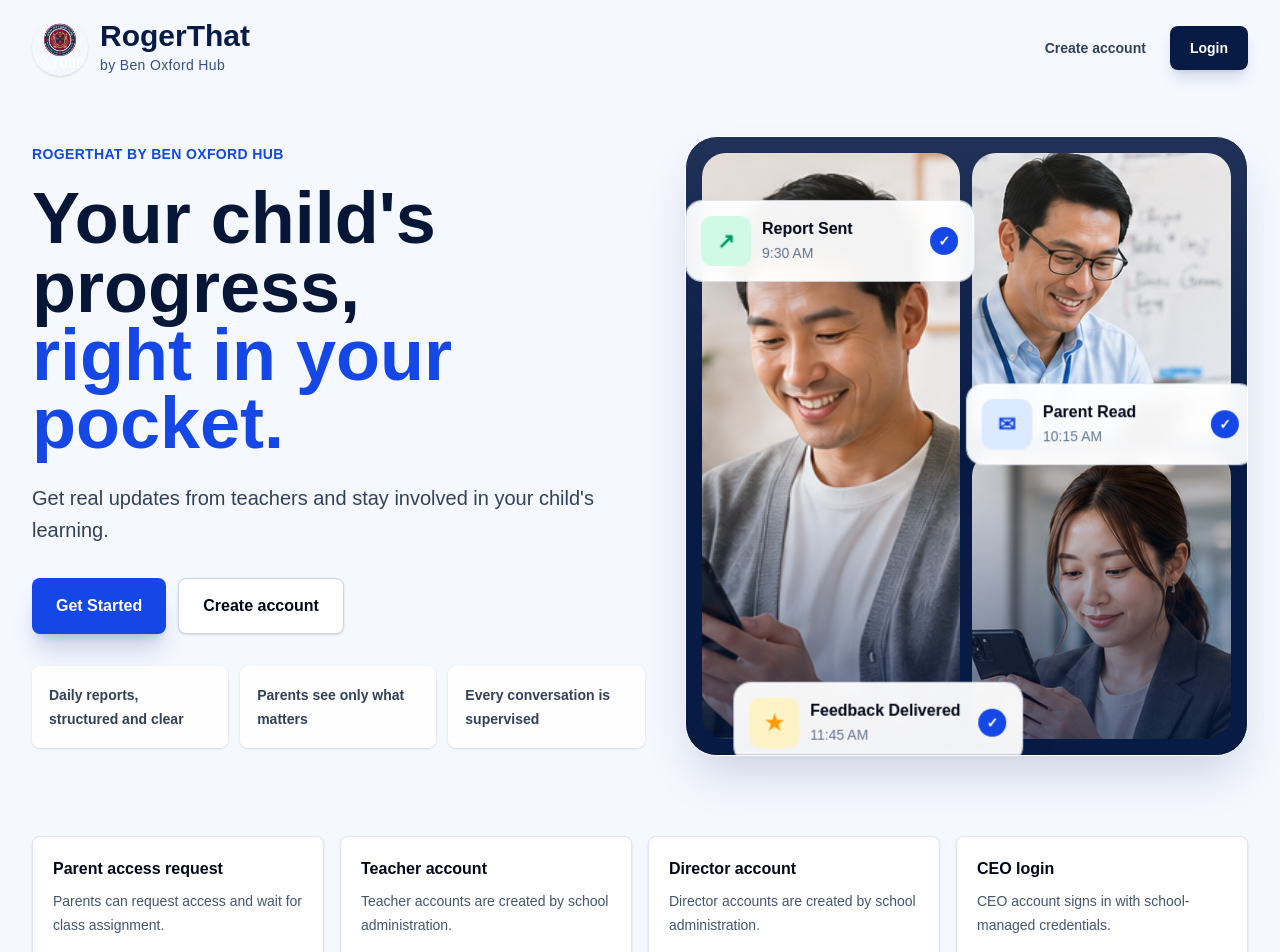
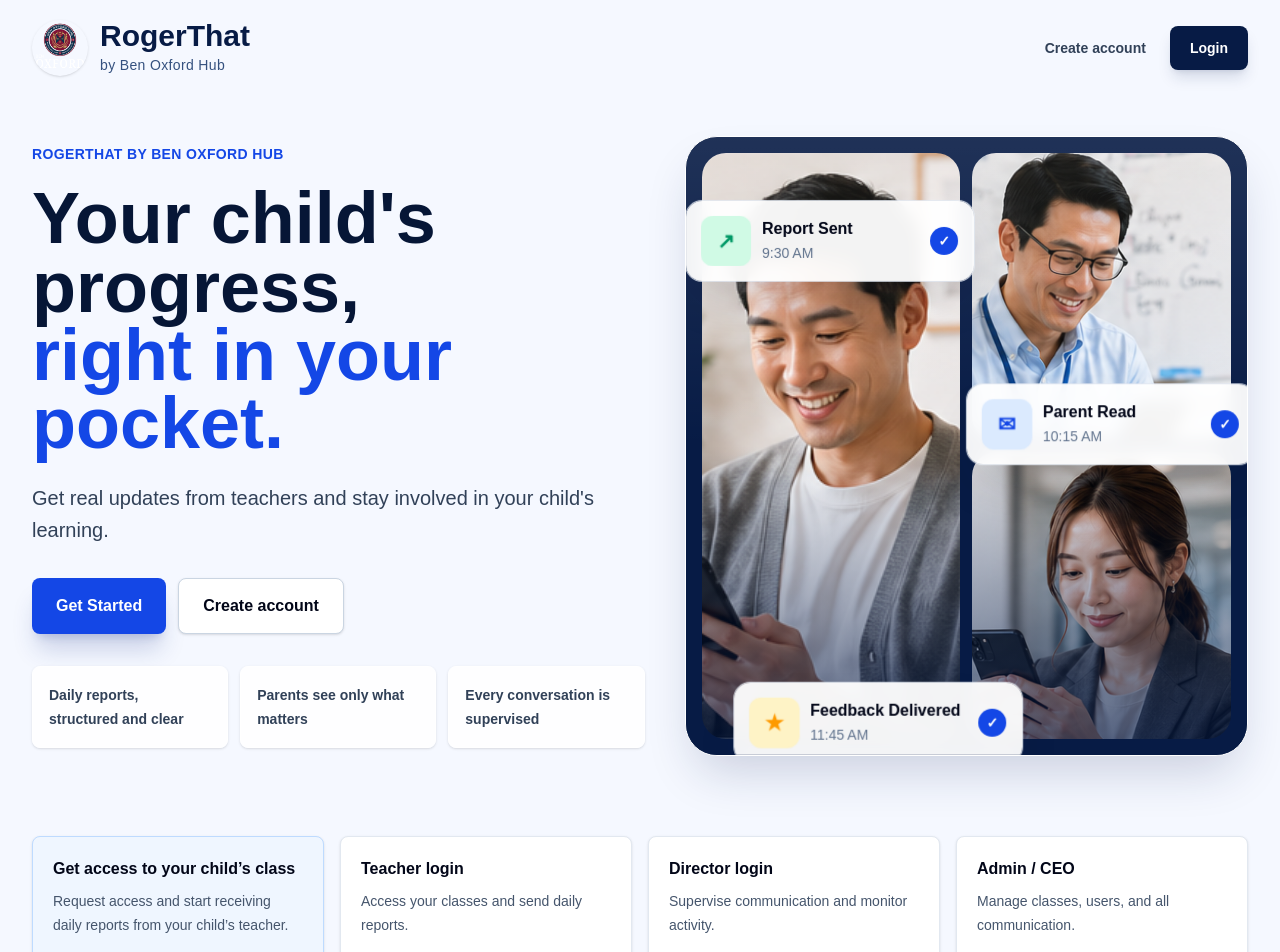
Before and after one commit to M3-AI-alt/rogerthat-app, a Next.js app: page / in a window 1280 px wide. Shown: the top 952 px of the page. Built offline with nearby package versions, Linux system fonts and the light colour scheme.

Commit message:
Update homepage entry card copy

```diff
--- a/src/app/page.tsx
+++ b/src/app/page.tsx
@@ -38,26 +38,27 @@ const notifications = [
 
 const entryOptions = [
   {
-    title: "Parent access request",
-    description: "Parents can request access and wait for class assignment.",
+    title: "Get access to your child’s class",
+    description:
+      "Request access and start receiving daily reports from your child’s teacher.",
     href: ROUTES.signup,
-    action: "Request access",
+    action: "Request Access",
   },
   {
-    title: "Teacher account",
-    description: "Teacher accounts are created by school administration.",
+    title: "Teacher login",
+    description: "Access your classes and send daily reports.",
     href: ROUTES.login,
     action: "Log in",
   },
   {
-    title: "Director account",
-    description: "Director accounts are created by school administration.",
+    title: "Director login",
+    description: "Supervise communication and monitor activity.",
     href: ROUTES.login,
     action: "Log in",
   },
   {
-    title: "CEO login",
-    description: "CEO account signs in with school-managed credentials.",
+    title: "Admin / CEO",
+    description: "Manage classes, users, and all communication.",
     href: ROUTES.login,
     action: "Log in",
   },
@@ -240,9 +241,13 @@ export default function Home(): ReactElement {
       </section>
 
       <section className="mx-auto grid w-full max-w-7xl gap-4 px-5 pb-20 md:grid-cols-4 md:px-8">
-        {entryOptions.map((option) => (
+        {entryOptions.map((option, index) => (
           <Link
-            className="rounded-lg border border-slate-200 bg-white p-5 shadow-sm transition duration-200 hover:-translate-y-1 hover:border-blue-200 hover:shadow-xl focus:outline-none focus:ring-4 focus:ring-blue-500/30 active:scale-[0.99]"
+            className={`rounded-lg border p-5 shadow-sm transition duration-200 hover:-translate-y-1 hover:shadow-xl focus:outline-none focus:ring-4 focus:ring-blue-500/30 active:scale-[0.99] ${
+              index === 0
+                ? "border-blue-200 bg-blue-50"
+                : "border-slate-200 bg-white hover:border-blue-200"
+            }`}
             href={option.href}
             key={option.title}
           >
```
